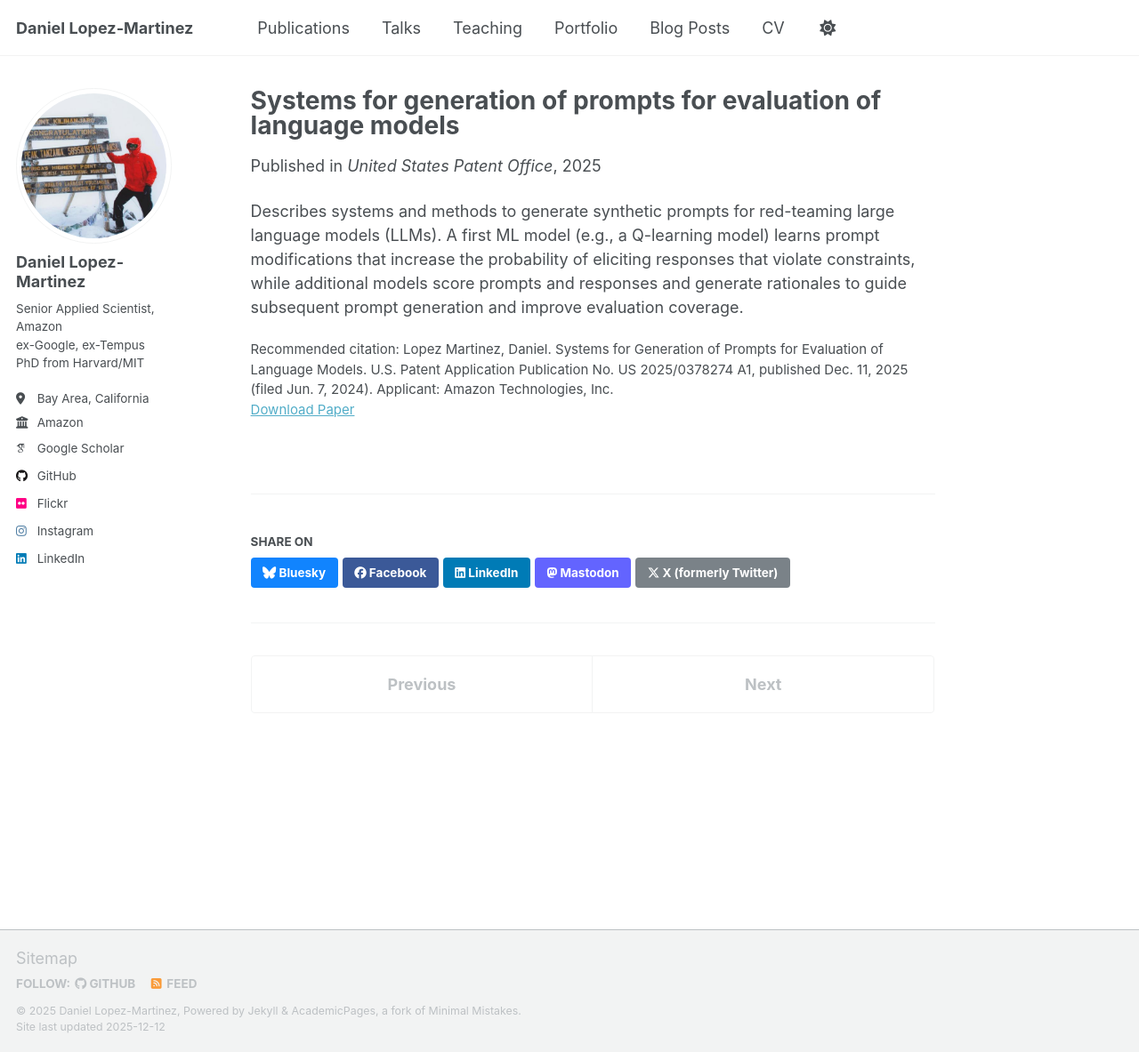
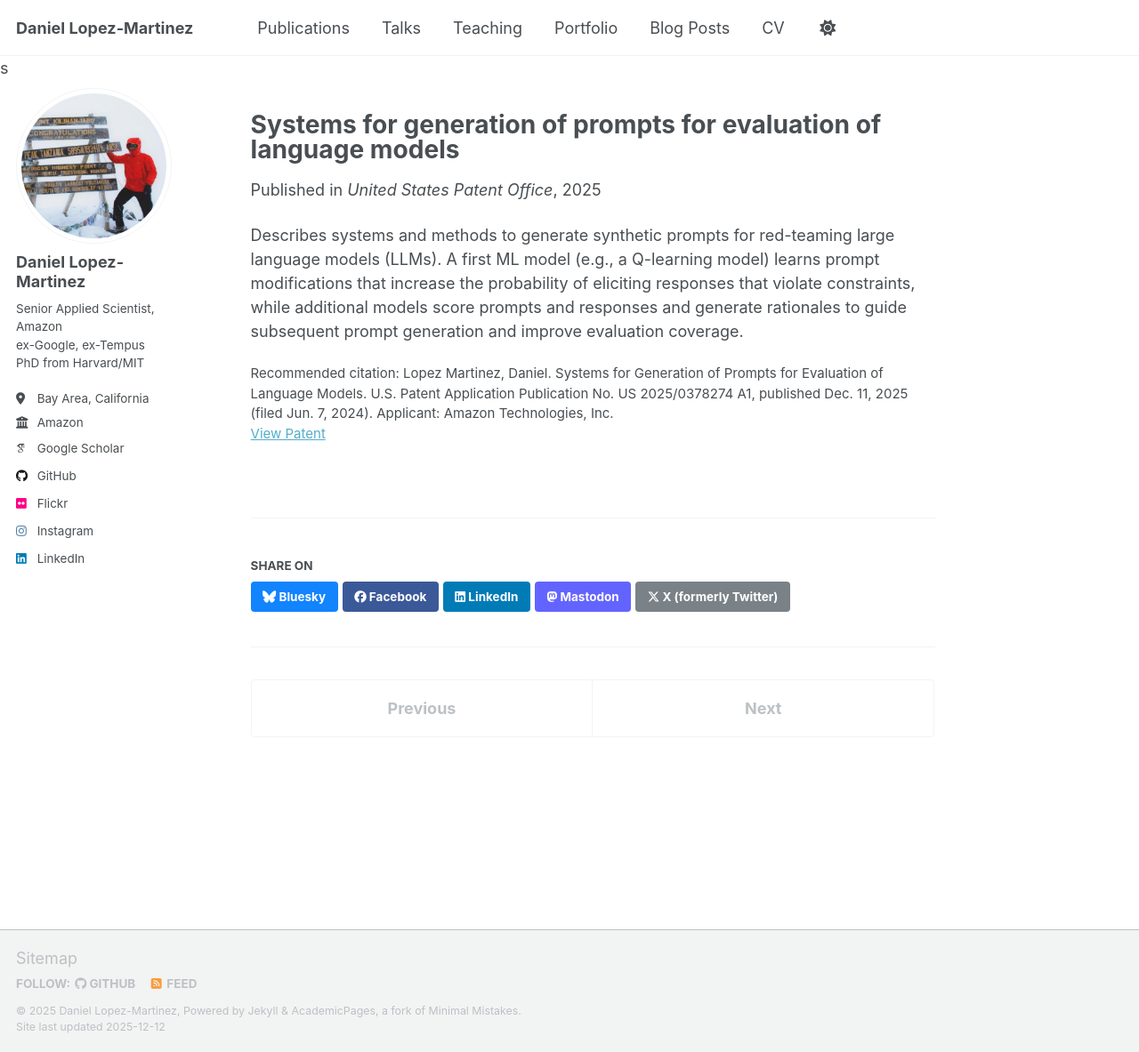
Before and after one commit to daniel-lopezmartinez/daniel-lopezmartinez.github.io, a Jekyll site: the page built from _publications/2025-llm-red-teaming-patent.md, in a window 1280 px wide and 1183 px high. Shown: the whole window at 89% size. Built offline with Jekyll 4.4.1, drawn with Linux system fonts in a browser that asks for light colours; some web fonts are replaced; a script that is not in the unit is left out.

Commit message:
Changes 'Download Paper' to 'View Patent' for patents

```diff
--- a/_includes/head/custom.html
+++ b/_includes/head/custom.html
@@ -15,3 +15,4 @@
 <meta name="theme-color" content="#ffffff"/>
 
 <!-- end custom head snippets -->
+s
--- a/_layouts/single.html
+++ b/_layouts/single.html
@@ -47,14 +47,22 @@ layout: default
       <section class="page__content" itemprop="text">
         {{ content }}
 
+        {% assign paper_label = "Download Paper" %}
+        {% if page.category == "patents" %}
+          {% assign paper_label = "View Patent" %}
+        {% endif %}
+        {% if page.paperlabel %}
+          {% assign paper_label = page.paperlabel %}
+        {% endif %}
+
         {% if page.citation and page.paperurl and page.slidesurl and page.bibtexurl %}
-          <p style="font-size: smaller">Recommended citation: {{ page.citation }}<br /><a href="{{ page.paperurl }}">Download Paper</a> | <a href="{{ page.slidesurl }}">Download Slides</a> | <a href="{{ page.bibtexurl }}">Download Bibtex</a></p>
+          <p style="font-size: smaller">Recommended citation: {{ page.citation }}<br /><a href="{{ page.paperurl }}">{{ paper_label }}</a> | <a href="{{ page.slidesurl }}">Download Slides</a> | <a href="{{ page.bibtexurl }}">Download Bibtex</a></p>
         {% elsif page.citation and page.paperurl and page.slidesurl %}
-          <p style="font-size: smaller">Recommended citation: {{ page.citation }}<br /><a href="{{ page.paperurl }}">Download Paper</a> | <a href="{{ page.slidesurl }}">Download Slides</a></p>
+          <p style="font-size: smaller">Recommended citation: {{ page.citation }}<br /><a href="{{ page.paperurl }}">{{ paper_label }}</a> | <a href="{{ page.slidesurl }}">Download Slides</a></p>
         {% elsif page.citation and page.paperurl and page.bibtexurl %}
-          <p style="font-size: smaller">Recommended citation: {{ page.citation }}<br /><a href="{{ page.paperurl }}">Download Paper</a> | <a href="{{ page.bibtexurl }}">Download Bibtex</a></p>
+          <p style="font-size: smaller">Recommended citation: {{ page.citation }}<br /><a href="{{ page.paperurl }}">{{ paper_label }}</a> | <a href="{{ page.bibtexurl }}">Download Bibtex</a></p>
         {% elsif page.citation and page.paperurl %}
-          <p style="font-size: smaller">Recommended citation: {{ page.citation }}<br /><a href="{{ page.paperurl }}">Download Paper</a></p>
+          <p style="font-size: smaller">Recommended citation: {{ page.citation }}<br /><a href="{{ page.paperurl }}">{{ paper_label }}</a></p>
         {% elsif page.citation and page.slidesurl and page.bibtexurl %}
           <p style="font-size: smaller">Recommended citation: {{ page.citation }}<br /><a href="{{ page.slidesurl }}">Download Slides</a> | <a href="{{ page.bibtexurl }}">Download Bibtex</a></p>
         {% elsif page.citation and page.slidesurl %}
@@ -62,7 +70,7 @@ layout: default
         {% elsif page.slidesurl and page.bibtexurl %}
           <p style="font-size: smaller"><a href="{{ page.slidesurl }}">Download Slides</a> | <a href="{{ page.bibtexurl }}">Download Bibtex</a></p>
         {% elsif page.paperurl and page.bibtexurl %}
-          <p style="font-size: smaller"><a href="{{ page.paperurl }}">Download Paper</a> | <a href="{{ page.bibtexurl }}">Download Bibtex</a></p>
+          <p style="font-size: smaller"><a href="{{ page.paperurl }}">{{ paper_label }}</a> | <a href="{{ page.bibtexurl }}">Download Bibtex</a></p>
         {% elsif page.citation and page.bibtexurl %}
           <p style="font-size: smaller">Recommended citation: {{ page.citation }}<br /><a href="{{ page.bibtexurl }}">Download Bibtex</a></p>
         {% elsif page.citation %}
```
Also changed, not shown: _includes/archive-single.html (+15 -7 lines).
